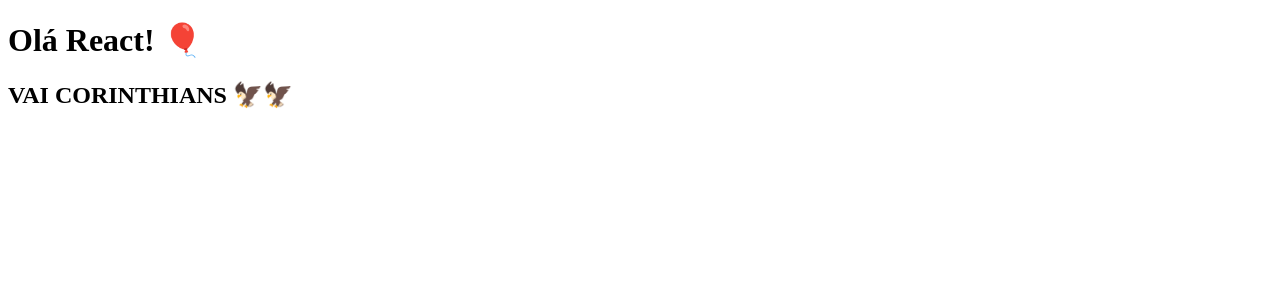
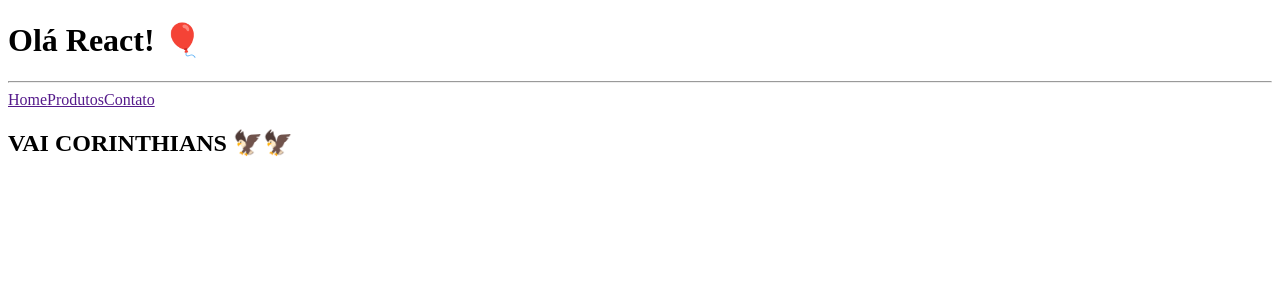
Before and after one commit to Nicolas-tech25/react-fundamentos, a React (Vite) app: page / in a window 1280 px wide. Shown: the top 300 px of the page. Built offline with nearby package versions, Linux system fonts and the light colour scheme.

Commit message:
formatação com prittier

```diff
--- a/src/App.jsx
+++ b/src/App.jsx
@@ -3,9 +3,16 @@
   return <>
   <header>
     <h1>Olá React! 🎈</h1>
+    <hr />
+    <nav>
+      <a href="">Home</a>
+      <a href="">Produtos</a>
+      <a href="">Contato</a>
+    </nav>
   </header>
+  {/* Comentário no meio de JS é normal ficar entre { nesta situação} */}
   <main>
-    <h2>VAI CORINTHIANS 🦅🦅</h2>
+    <h2>VAI CORINTHIANS <span>🦅🦅</span></h2>
   </main>
 </>
 }
```
